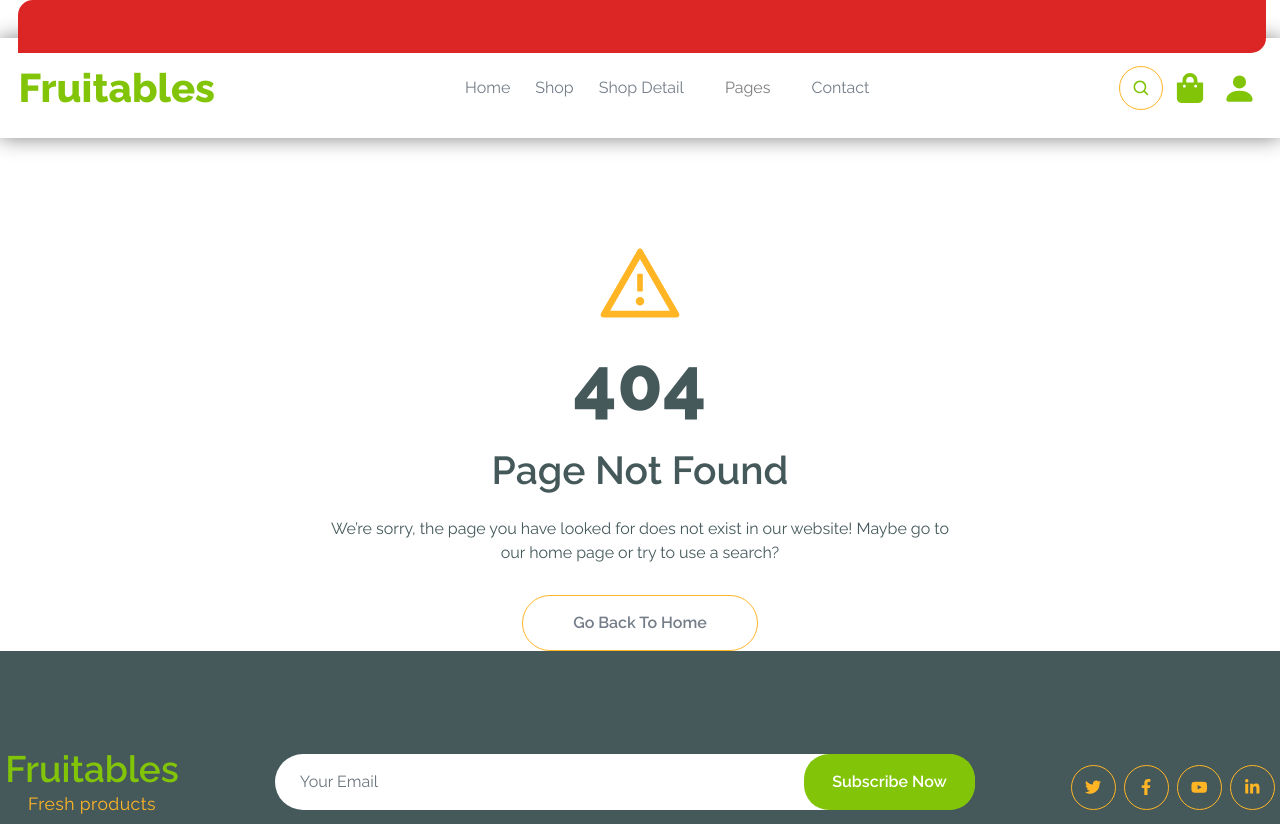
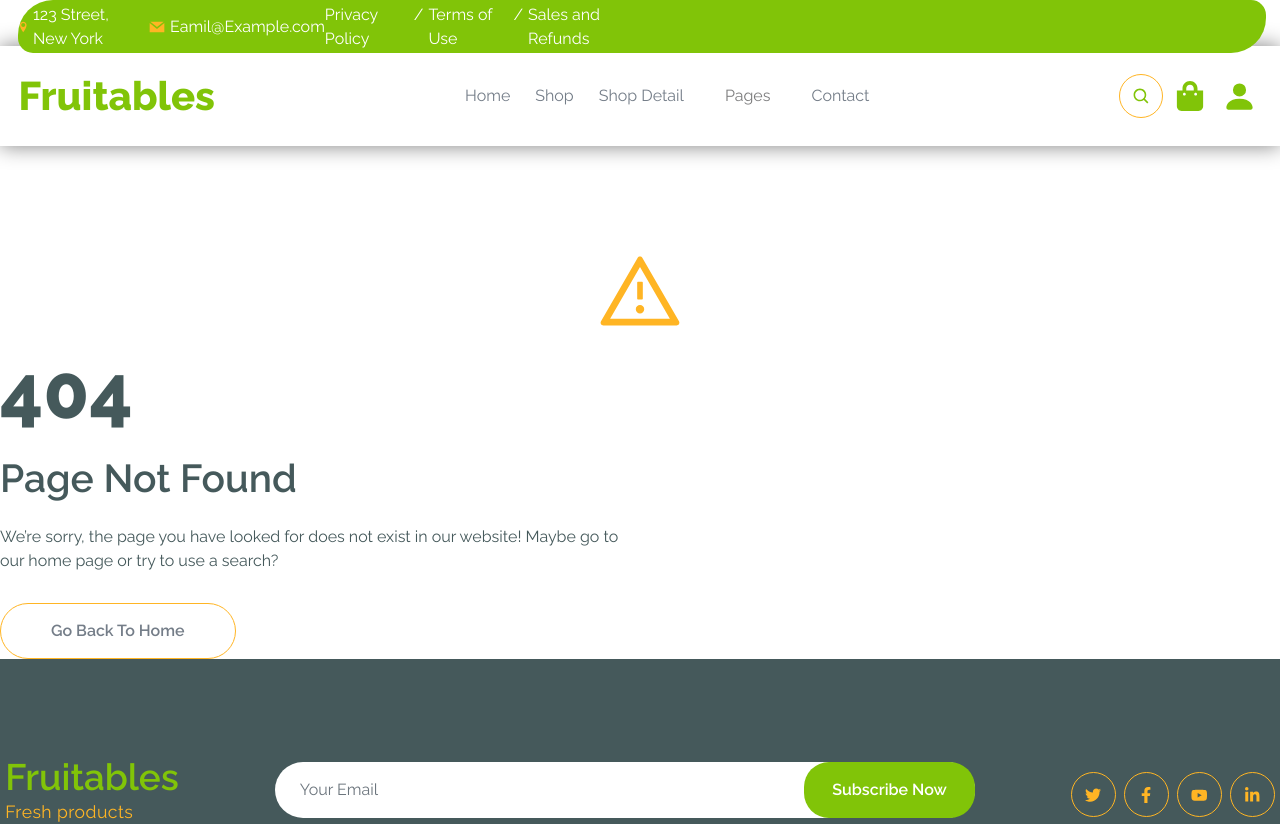
Before and after one commit to akmaljon88887777/Fruitables, a React (Create React App) app: page /notfound in a window 1280 px wide. Shown: the top 824 px of the page. Built offline with nearby package versions, Linux system fonts and the light colour scheme; the HTML template or start-up script is replaced by a standard one.

Commit message:
scroll to'g'irlandi

```diff
--- a/src/App.css
+++ b/src/App.css
@@ -57,13 +57,13 @@
   height: 100px;
   z-index: 1000 !important;
   transition: 5s;
-  margin-top: 3%;
+  margin-top: 3.6%;
   align-items: center;
   box-shadow: 0 0 2rem gray;
 }
 .navbar-color {
   position: fixed;
-  top: -50px;
+  top: -7.5%;
   transition: 5s;
 }
 /* The container <div> - needed to position the dropdown content */
@@ -111,3 +111,8 @@
 .Active {
   color: #81c408;
 }
+@media screen and (max-width: 769px) {
+  .navbar-color {
+    margin-top: -150px;
+  }
+}
--- a/src/Components/Footer/index.jsx
+++ b/src/Components/Footer/index.jsx
@@ -8,7 +8,7 @@ import { RiCopyrightFill } from "react-icons/ri";
 
 function Footer() {
   return (
-    <div className="bg-[#45595B] flex flex-col h-[100%] xl:h-[81vh] pb-[2em] overflow-hidden">
+    <div className="bg-[#45595B] flex flex-col h-[100%] xl:h-[90vh] pb-[2em] overflow-hidden">
       <div className="grid items-center lg:flex xl:gap-[2em]  gap-[1.5em] mt-[6em] justify-center lg:px-0 px-[4.1%]">
         <div>
           <p className="raleway text-[#81C408] leading-[1.2] xl:text-[2.3em] font-semibold  text-[1.7em]">
--- a/src/Components/NavbarTwo/index.jsx
+++ b/src/Components/NavbarTwo/index.jsx
@@ -1,17 +1,40 @@
+import { GrMail } from "react-icons/gr";
+import { ImLocation } from "react-icons/im";
 import React from "react";
 
 function NavbarTwo() {
   return (
     <div
       style={{
-        borderTopLeftRadius: "15px",
+        borderTopLeftRadius: "35px",
         marginTop: "0px",
-        borderBottomRightRadius: "15px",
+        borderBottomRightRadius: "35px",
+        borderBottomLeftRadius: "15px",
+        borderTopRightRadius: "15px",
       }}
-      className="lg:grid grid-cols-2 w-[97.5%] h-[53.13px] bg-red-600 md:hidden hidden absolute top-0"
+      className="lg:grid grid-cols-2 w-[97.5%] h-[53.13px] bg-[#81c408] md:hidden hidden items-center absolute top-0 text-white"
     >
-      <div style={{ borderTopLeftRadius: "15px" }} className="">
-        <div className="flex"></div>
+      <div
+        style={{ borderTopLeftRadius: "15px" }}
+        className="flex justify-center "
+      >
+        <div className="flex justify-between w-full">
+          <div className="flex gap-7">
+            <div className="flex items-center gap-2">
+              <ImLocation color="#ffb524" /> 123 Street, New York
+            </div>
+            <div className="flex items-center gap-2">
+              <GrMail color="#ffb524" /> Eamil@Example.com
+            </div>
+          </div>
+          <div className="flex gap-2">
+            <p>Privacy Policy</p>
+            <p>/</p>
+            <p>Terms of Use</p>
+            <p>/</p>
+            <p>Sales and Refunds</p>
+          </div>
+        </div>
       </div>
     </div>
   );
--- a/src/Pages/Home/index.jsx
+++ b/src/Pages/Home/index.jsx
@@ -11,7 +11,7 @@ import TestimonialCarousel from "./testimonialCarousel";
 
 function Home() {
   return (
-    <>
+    <div className="">
       <Header />
       <FreeCard />
       <Filter />
@@ -21,7 +21,7 @@ function Home() {
       <Product />
       <GroupCard />
       <TestimonialCarousel />
-    </>
+    </div>
   );
 }
 
--- a/src/Root/index.jsx
+++ b/src/Root/index.jsx
@@ -14,7 +14,7 @@ import NavbarTwo from "../Components/NavbarTwo";
 
 function Root() {
   return (
-    <div align="center" className="">
+    <div className="">
       <div className="mx-7">
         <NavbarTwo />
       </div>
```
